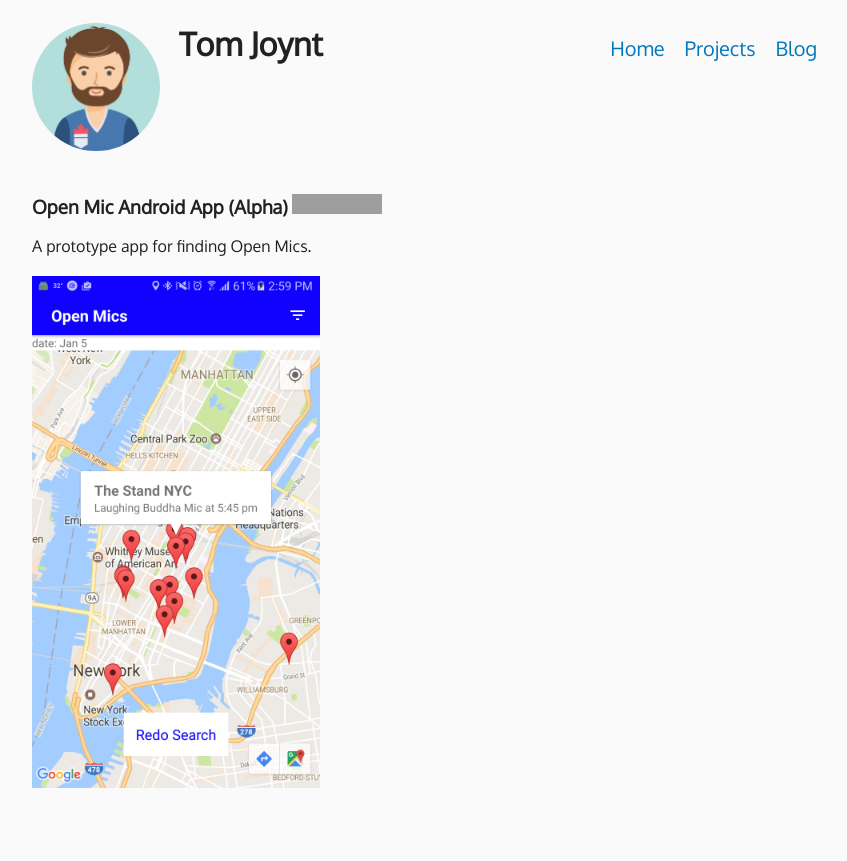
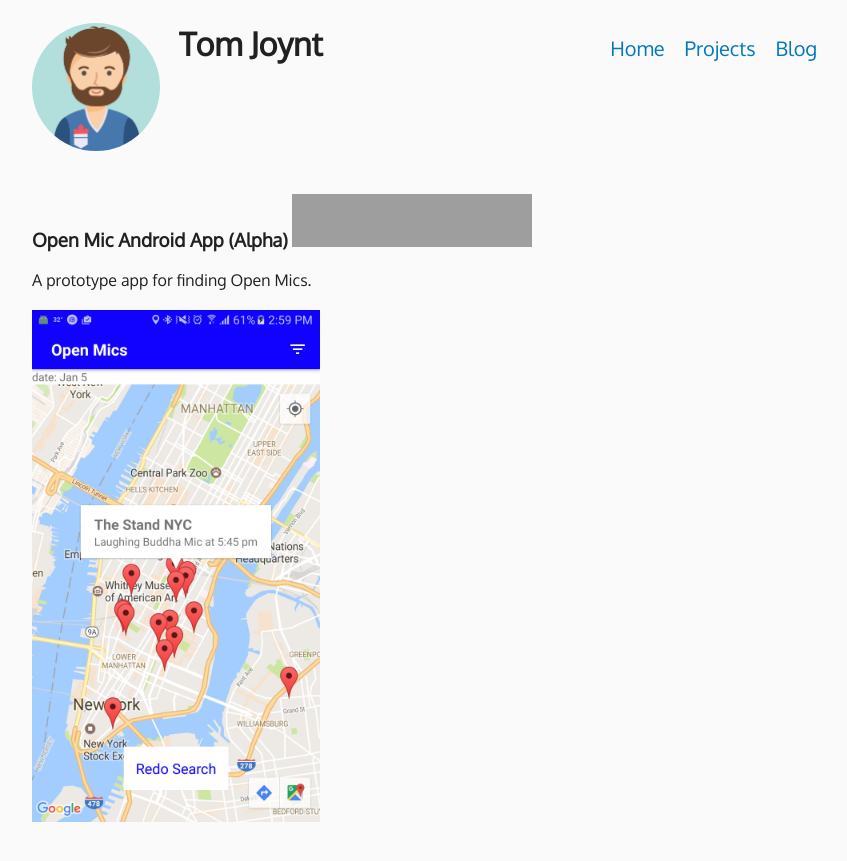
Before and after one commit to tpjoynt/tpjoynt.github.com, a Jekyll site: the page built from _sections/projects.html, in a window 1280 px wide. Shown: the top 861 px of the page, without its empty margins (208-1055 px from the left). Built offline with Jekyll 4.4.1, drawn with Linux system fonts in a browser that asks for light colours; nearby versions of some CDN libraries; grey boxes are pictures that could not be loaded.

Commit message:
Set width of google play image

```diff
--- a/_sections/projects.html
+++ b/_sections/projects.html
@@ -4,7 +4,7 @@ permalink: '/projects/'
 ---
 <section>
     <img>
-        <h3>Open Mic Android App (Alpha) <a href='https://play.google.com/store/apps/details?id=com.comedyapp&pcampaignid=MKT-Other-global-all-co-prtnr-py-PartBadge-Mar2515-1'><img alt='Get it on Google Play' src='https://play.google.com/intl/en_us/badges/images/generic/en_badge_web_generic.png'/></a></h3>
+        <h3>Open Mic Android App (Alpha) <a href='https://play.google.com/store/apps/details?id=com.comedyapp&pcampaignid=MKT-Other-global-all-co-prtnr-py-PartBadge-Mar2515-1'><img alt='Get it on Google Play' style="width:240px" src='https://play.google.com/intl/en_us/badges/images/generic/en_badge_web_generic.png'/></a></h3>
         <div>A prototype app for finding Open Mics.</div>
         <br/>
         <div><img style="width:288px" src="/assets/img/openmicapp_1.jpg"/></div>
```
